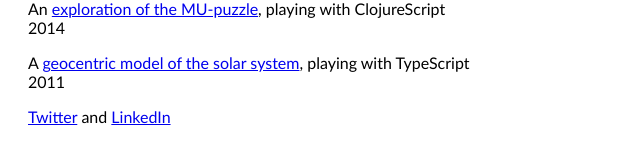
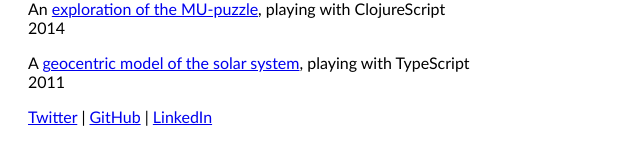
Before and after one commit to mrcslws/blocks, a Jekyll site: the page built from index.html, in a window 1280 px wide. Shown: the part 810-963 px from the top of the page, without its empty margins (0-640 px from the left). Built offline with Jekyll 4.4.1, drawn with Linux system fonts in a browser that asks for light colours.

Commit message:
Link to GitHub

```diff
--- a/index.html
+++ b/index.html
@@ -72,7 +72,7 @@ title: Marcus Lewis
       2014</p>
       <p>A <a href="/geocentric/">geocentric model of the solar system</a>, playing with TypeScript<br />
         2011</p>
-      <p><a href="https://twitter.com/mrcslws">Twitter</a> and <a href="http://www.linkedin.com/pub/marcus-lewis/1a/593/a57">LinkedIn</a></p>
+      <p><a href="https://twitter.com/mrcslws">Twitter</a> | <a href="https://github.com/mrcslws">GitHub</a> | <a href="http://www.linkedin.com/pub/marcus-lewis/1a/593/a57">LinkedIn</a></p>
     </div>
   </div>
 </div>
```
